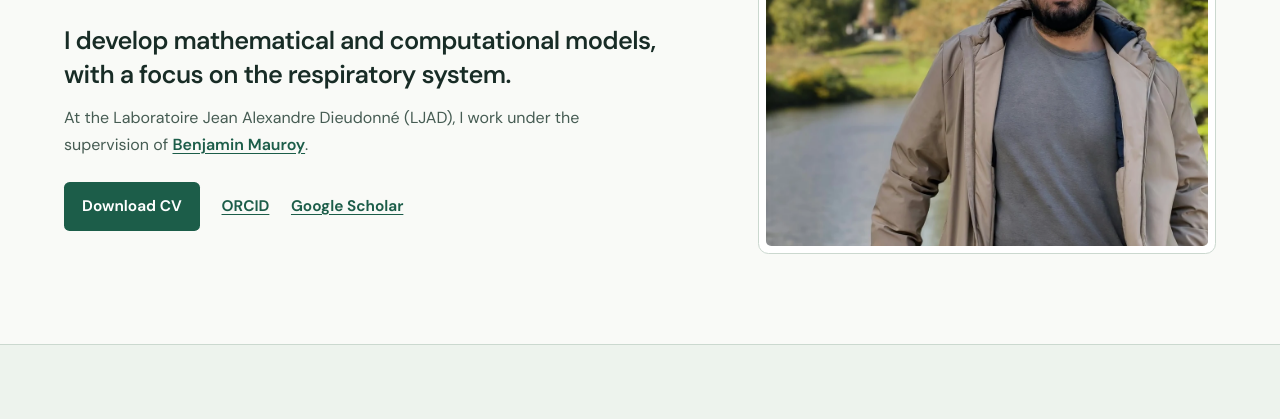
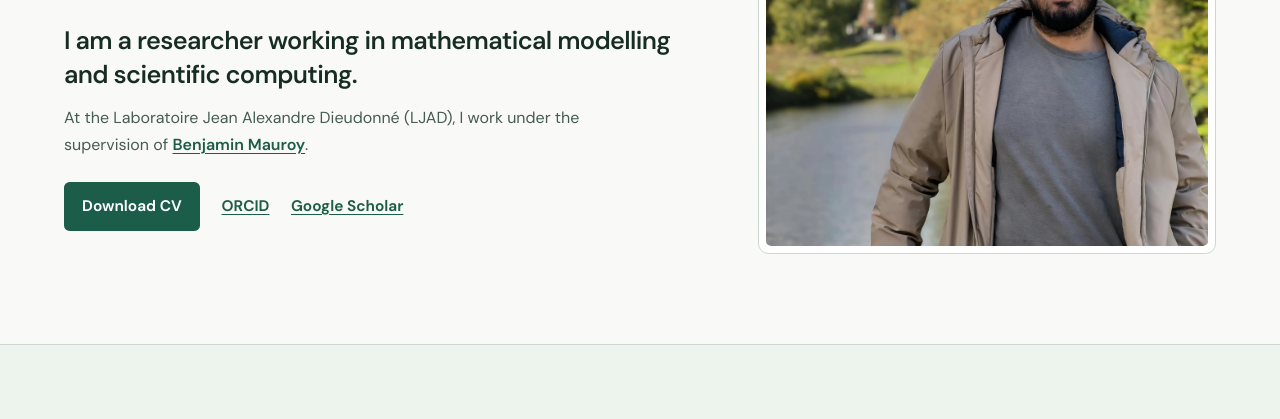
Before and after one commit to youssrykhaled/youssrykhaled.github.io, a plain HTML site: page index.html in a window 1280 px wide. Shown: the part 358-777 px from the top of the page. Drawn offline with Linux system fonts and the light colour scheme.

Commit message:
Use a simpler first-person homepage bio

```diff
--- a/index.html
+++ b/index.html
@@ -3,9 +3,9 @@
 <head>
   <meta charset="utf-8">
   <meta name="viewport" content="width=device-width, initial-scale=1">
-  <meta name="description" content="Yousry Mohamady, Postdoctoral Research Assistant at Université Côte d’Azur. Mathematical and computational modelling, with a focus on the respiratory system.">
+  <meta name="description" content="Yousry Mohamady, Postdoctoral Research Assistant at Université Côte d’Azur. Research in mathematical modelling and scientific computing.">
   <meta name="theme-color" content="#f9faf7">
-  <title>Yousry Mohamady | Mathematical and computational modelling</title>
+  <title>Yousry Mohamady | Mathematical modelling and scientific computing</title>
   <link rel="canonical" href="https://youssrykhaled.github.io/">
   <link rel="preload" href="assets/fonts/instrument-serif-latin.woff2" as="font" type="font/woff2" crossorigin>
   <link rel="stylesheet" href="styles.css?v=2">
@@ -30,7 +30,7 @@
         <p class="eyebrow">Postdoctoral Research Assistant</p>
         <h1 id="profile-name">Yousry Mohamady</h1>
         <p class="affiliation">Université Côte d’Azur <span aria-hidden="true">·</span> Nice, France</p>
-        <p class="intro">I develop mathematical and computational models, with a focus on the respiratory system.</p>
+        <p class="intro">I am a researcher working in mathematical modelling and scientific computing.</p>
         <p class="description">At the Laboratoire Jean Alexandre Dieudonné (LJAD), I work under the supervision of <a href="https://math.univ-cotedazur.fr/bdd_ljad/listings/annuaires/signaletique/5176/">Benjamin Mauroy</a>.</p>
         <div class="profile-links" aria-label="Curriculum vitae and academic profiles">
           <a class="primary-link" href="assets/Yousry_Mohamady_CV.pdf" download>Download CV</a>
```
